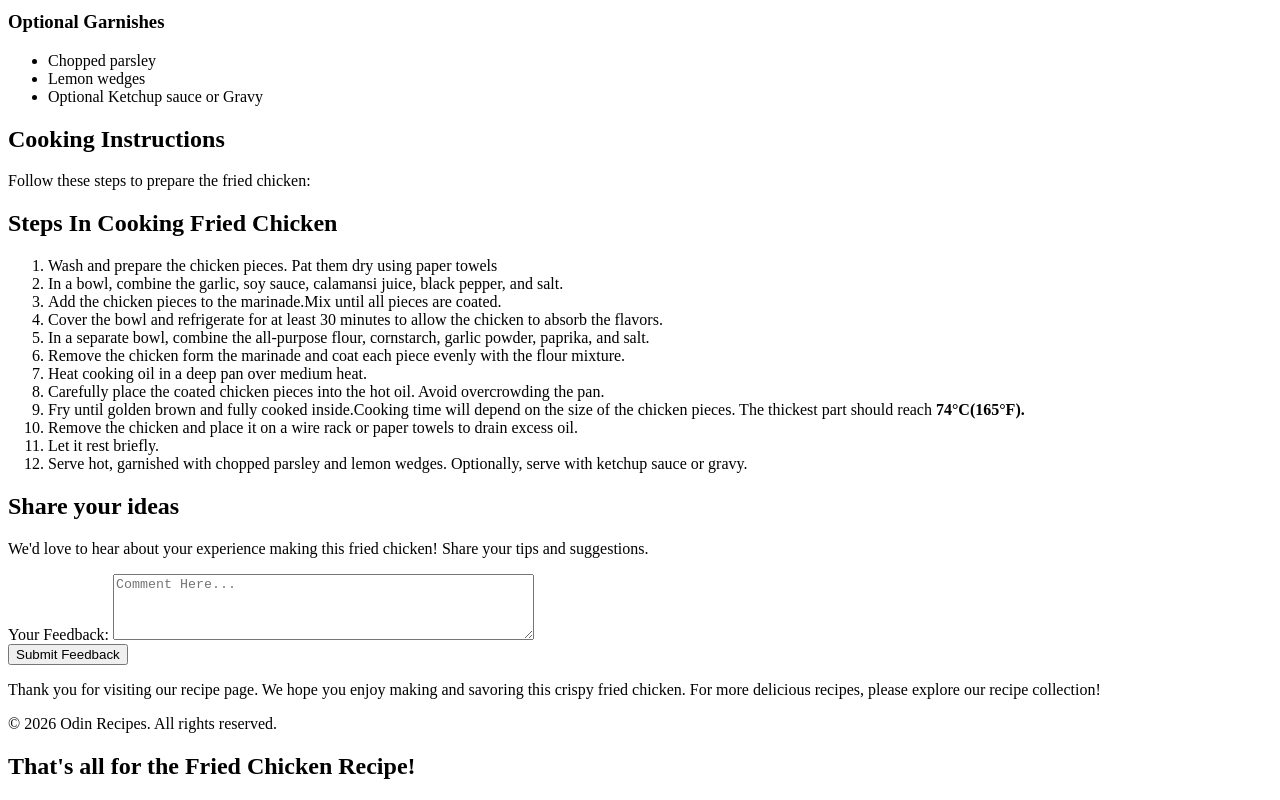
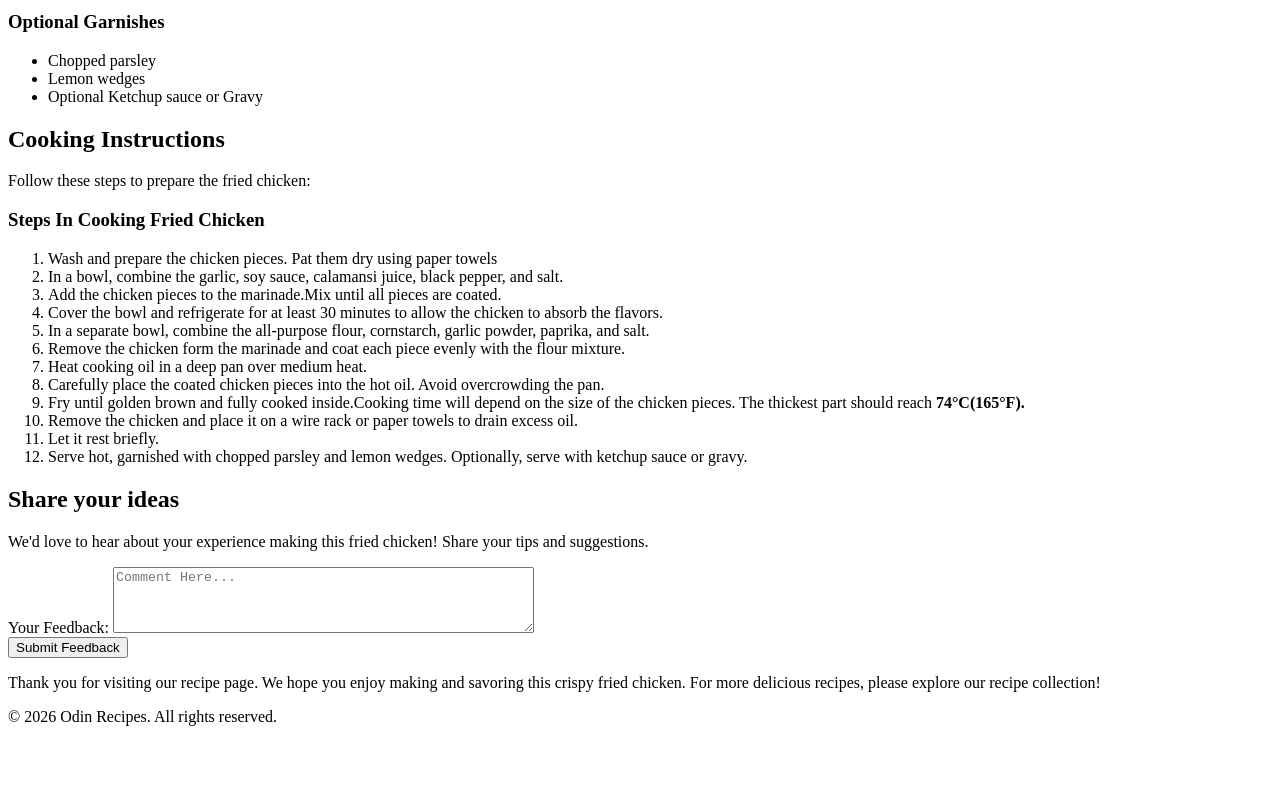
Before and after one commit to jaredcoraza314-del/odin-recipes, a plain HTML site: page recipes/fried-chicken.html in a window 1280 px wide. Shown: the part 1567-2367 px from the top of the page. After the commit the page ends 2309 px from the top, so only its background shows below. Drawn offline with Linux system fonts and the light colour scheme.

Commit message:
fix: improve fried chicken page structure and accessibility
- Moved the recipe image and information table inside the main element
- Corrected the YouTube video embed URL
- Improved the heading hierarchy
- Corrected spelling and text formatting
- Added required validation to the feedback textarea
- Removed the unnecessary closing heading

```diff
--- a/recipes/fried-chicken.html
+++ b/recipes/fried-chicken.html
@@ -14,6 +14,7 @@
     <nav aria-label="Main Navigation">
       <a href="../index.html">Home</a>
     </nav>
+  <main>
     <img
       src="../Images/Fried-chicken.jpg"
       alt="Delicious fried chicken pieces, golden and crispy, served on a plate."
@@ -54,7 +55,7 @@
         </tr>
       </table>
     </section>
-    <main>
+
       <section>
         <h2>Description</h2>
         <p>
@@ -118,7 +119,7 @@
       <section>
         <h2>Cooking Instructions</h2>
         <p>Follow these steps to prepare the fried chicken:</p>
-        <h2>Steps In Cooking Fried Chicken</h2>
+        <h3>Steps In Cooking Fried Chicken</h3>
         <ol>
           <li>
             Wash and prepare the chicken pieces. Pat them dry using paper towels
@@ -200,6 +201,5 @@
 
       <p>&copy; 2026 Odin Recipes. All rights reserved.</p>
     </footer>
-    <h2>That's all for the Fried Chicken Recipe!</h2>
   </body>
 </html>
```
